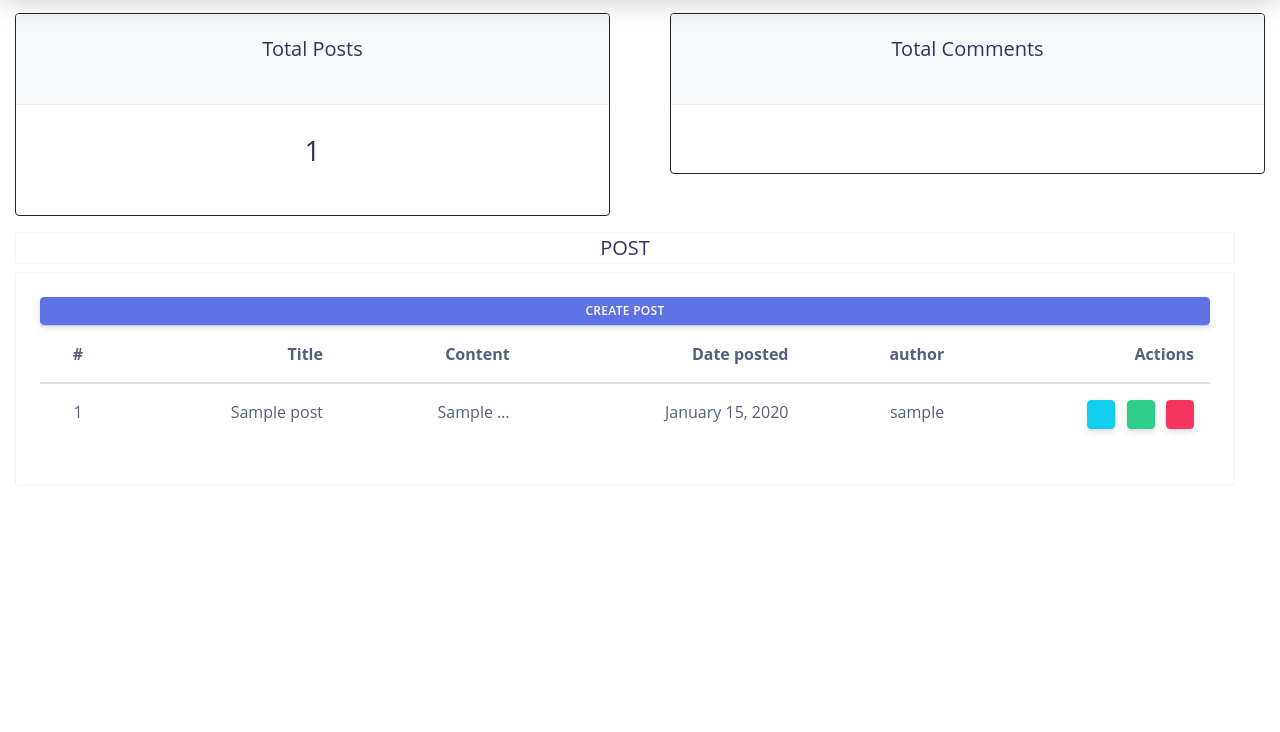
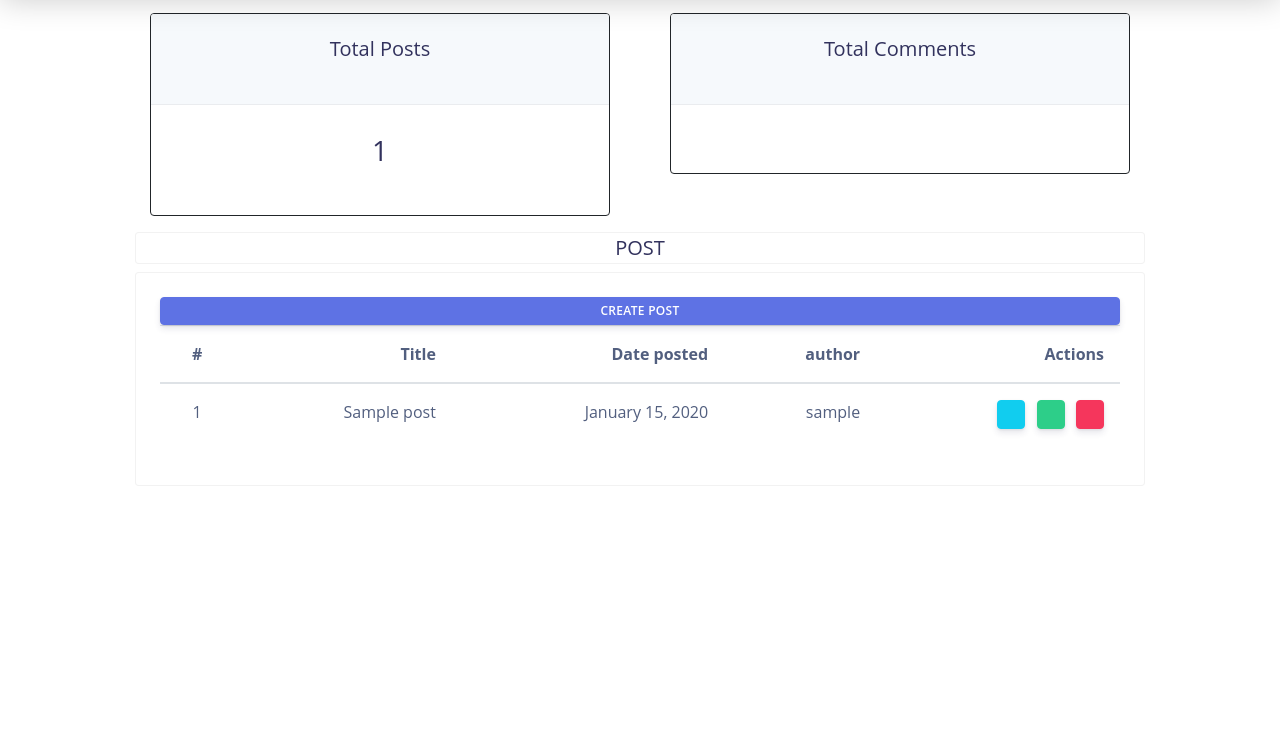
Before and after one commit to robenson-dev/mini-blog, a Django app: page /legendary/ in a window 1280 px wide. Shown: the part 100-832 px from the top of the page. Run offline with Django 3.2, Linux system fonts and the light colour scheme; a user stored in the database is signed in; tables that the repository leaves empty hold one stand-in row (values such as "Sample post"); some libraries are stand-ins or nearby versions; some web fonts are replaced.

Commit message:
refont de dashboard

```diff
--- a/src/blogger/templates/blogger/legendary/dashboard.html
+++ b/src/blogger/templates/blogger/legendary/dashboard.html
@@ -2,8 +2,10 @@
 {% block content %}
 <hr><br><br>
 
+<div class="container">
   {% include 'blogger/legendary/stats.html' %}
-<div class="container-fluid row">
+
+  <div class="row">
 
     <div class="col-md">
       <h5 class="card text-uppercase text-center">post</h5>
@@ -16,7 +18,6 @@
             <tr>
                 <th class="text-center">#</th>
                 <th class="text-right">Title</th>
-              <th class="text-right">Content</th>
                 <th class="text-right">Date posted</th>
                 <th class="text-right">author</th>
                 <th class="text-right">Actions</th>
@@ -27,19 +28,18 @@
                 <tr>
                   <td class="text-center">{{ post.id }}</td>
                   <td class="text-right">{{ post.title }}</td>
-                <td class="text-right">{{ post.content|truncatewords:1 }}</td>
                   <td class="text-right">{{ post.date_posted|date:"F d, Y" }}</td>
                   <td class="text-right">{{ post.author }}</td>
                   <td class="td-actions text-right">
-                  <a type="button" rel="tooltip" class="btn btn-info btn-icon btn-sm btn-simple" data-original-title="" title="" href="{% url 'legendary:detail-post' post.id %}">
+                    <a type="button" rel="tooltip" class="btn btn-info btn-icon btn-sm btn-simple" data-original-title="" title="" href="{% url 'detail-post' post.id %}">
                       <i class="ni ni-circle-08 pt-1"></i>
                     </a>
-                  <a ype="button" rel="tooltip" class="btn btn-success btn-icon btn-sm btn-simple" data-original-title="" title="" href="{% url 'legendary:update-post' post.id %}">
+                    <a type="button" rel="tooltip" class="btn btn-success btn-icon btn-sm btn-simple" data-original-title="" title="" href="{% url 'legendary:update-post' post.id %}">
                       <i class="ni ni-settings-gear-65 pt-1"></i>
                     </a>
-                  <button type="button" rel="tooltip" class="btn btn-danger btn-icon btn-sm btn-simple" data-original-title="" title="">
+                    <a type="button" rel="tooltip" class="btn btn-danger btn-icon btn-sm btn-simple" data-original-title="" title="" href="{% url 'legendary:delete-post' post.id %}">
                       <i class="ni ni-fat-remove pt-1"></i>
-                    </button>
+                    </a>
                   </td>
                 </tr>
               {% endfor %}
@@ -52,4 +52,7 @@
 
   </div>
 
+</div>
+
+
 {% endblock %}
```
Lines whose indentation alone changed are shown as unchanged.
